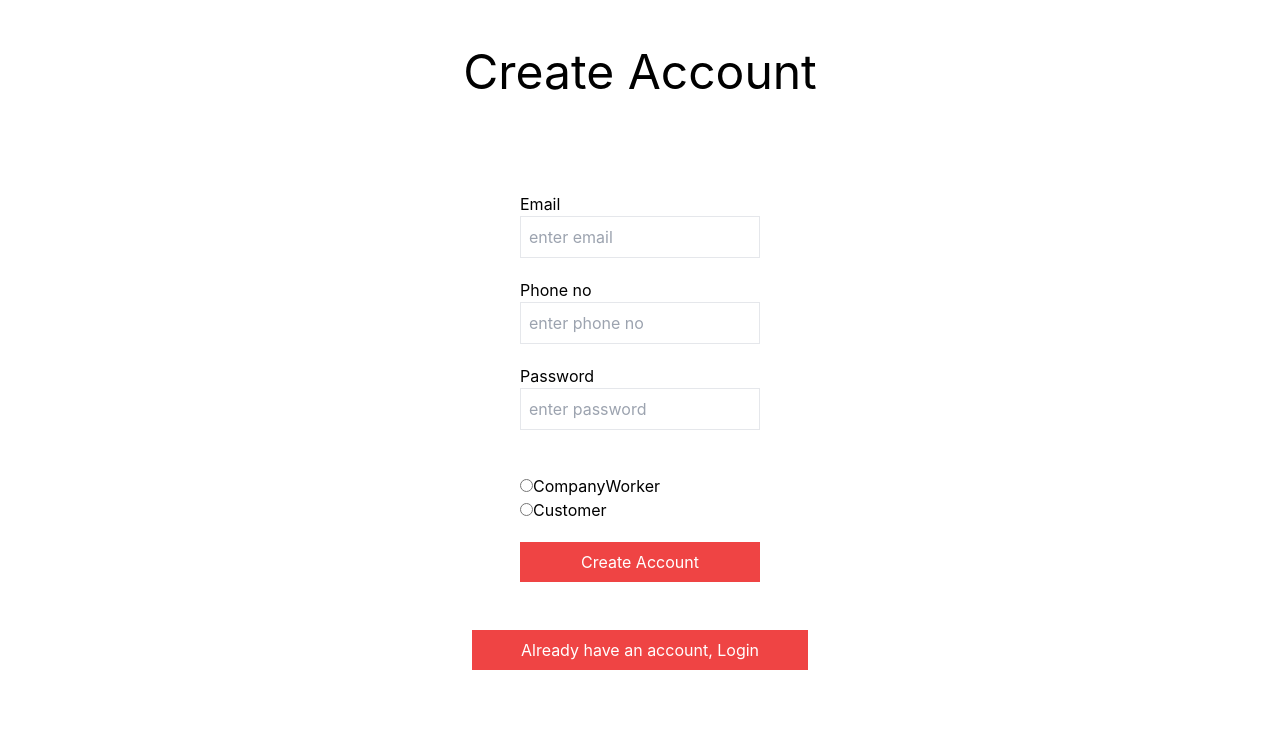
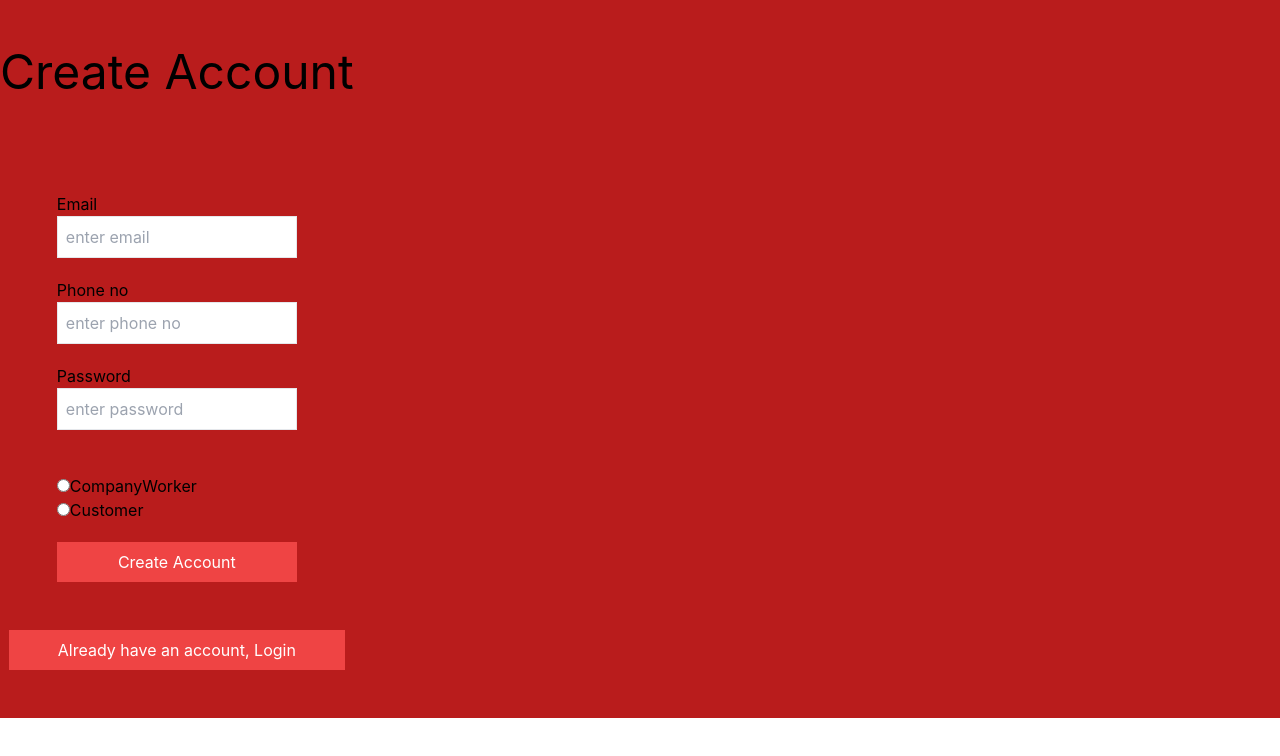
Before and after one commit to ritu456286/InvigoPulse, a React (Create React App) app in the folder client/: page /customerregister in a window 1280 px wide. Shown: the top 756 px of the page. Built offline with nearby package versions, Linux system fonts and the light colour scheme.

Commit message:
updated auth

```diff
--- a/client/src/components/customerRegister/customerregister.js
+++ b/client/src/components/customerRegister/customerregister.js
@@ -66,7 +66,8 @@ function CustomerRegister() {
     setRole(e.target.value);
   };
   return (
-    <div className="w-screen h-fit py-12 flex flex-col justify-center items-center gap-12">
+    <div className="w-full h-full bg-red-700 flex flex-col justify-center items-ceter">
+      <div className="h-fit w-fit py-12 flex flex-col justify-center items-center gap-12">
         <h1 className="text-center bold text-5xl  p">Create Account</h1>
         <div className="flex flex-row justify-center items-center gap-12">
           <div>
@@ -154,6 +155,7 @@ function CustomerRegister() {
           {/* <img src={ServiceImg} /> */}
         </div>
       </div>
+    </div>
   );
 }
 
--- a/client/src/cotexts/AuthContext.js
+++ b/client/src/cotexts/AuthContext.js
@@ -1,11 +1,15 @@
 import React, { createContext, useEffect, useState } from "react";
 import { supabase } from "../supabaseConfig";
-
+import { toast } from "react-toastify";
 const AuthContext = createContext();
 const AuthProvider = ({ children }) => {
   const [currentUser, setCurrentUser] = useState(null);
   const signIn = async (email, password, phone, role) => {
     console.log({ email: email, password: password, phone: phone });
+    if (role == "CompanyWorker" && !role.endsWith("@employee.ac.in")) {
+      console.log("not an employee");
+      return { data: false, error: true };
+    }
     const { data, error } = await supabase.auth.signUp({
       email: email,
       password: password,
```
Lines whose indentation alone changed are shown as unchanged.
